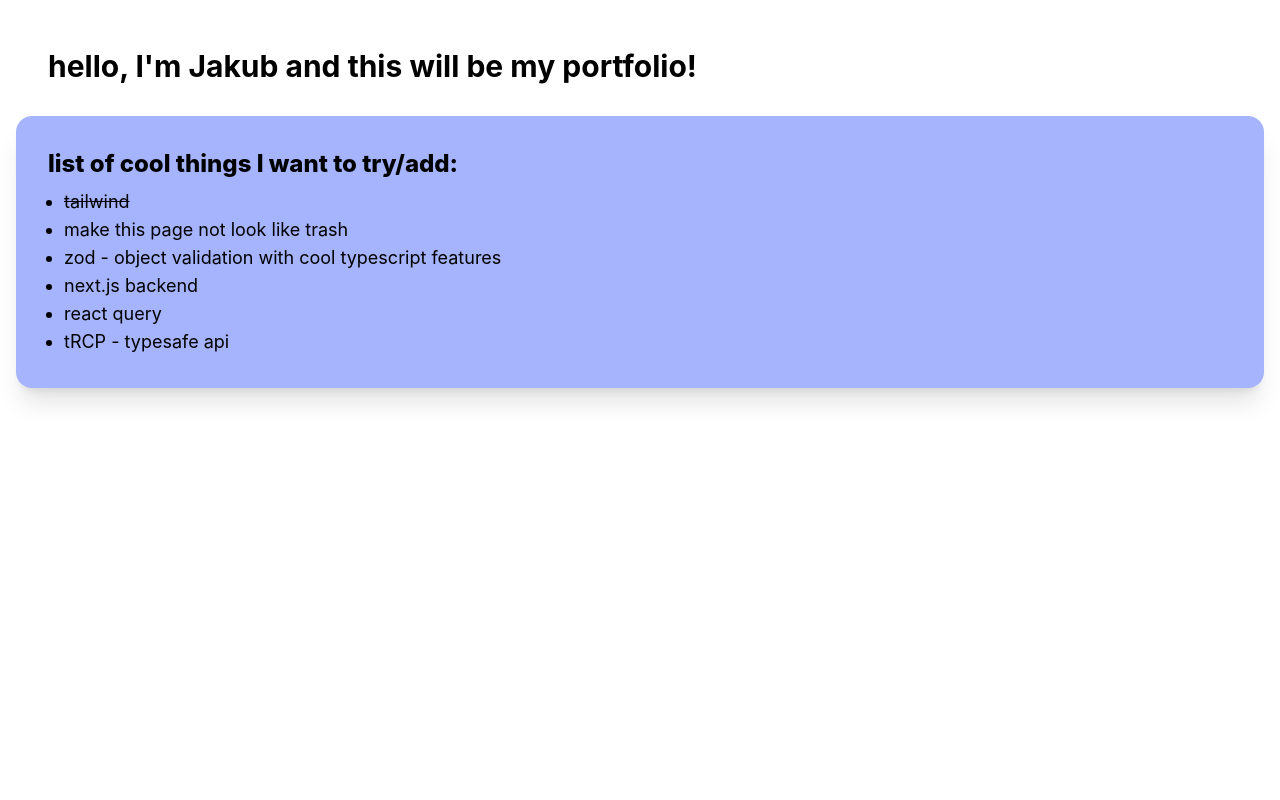
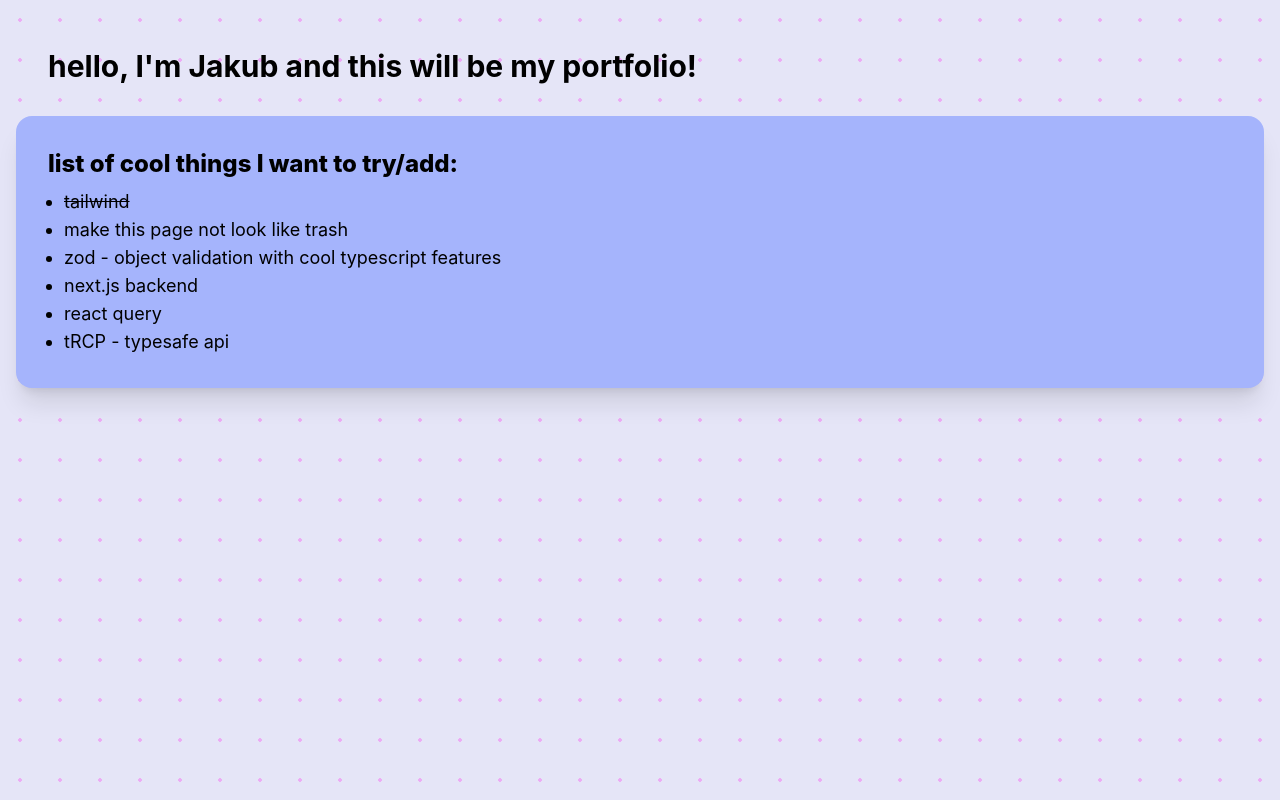
Before and after one commit to jjachowski/portfolio, a Next.js app: page / in a window 1280 px wide. Built offline with nearby package versions, Linux system fonts and the light colour scheme.

Commit message:
added super cool background 🚀

```diff
--- a/styles/globals.css
+++ b/styles/globals.css
@@ -8,6 +8,11 @@ body {
   margin: 0;
   font-family: -apple-system, BlinkMacSystemFont, Segoe UI, Roboto, Oxygen,
     Ubuntu, Cantarell, Fira Sans, Droid Sans, Helvetica Neue, sans-serif;
+
+    background-color: #e5e5f7;
+/* opacity: 0.3; */
+background-image: radial-gradient(#ECADF5 2px, #e5e5f7 2px);
+background-size: 40px 40px;
 }
 
 a {
```
Also changed, not shown: pages/index.tsx (+9 -0 lines).
